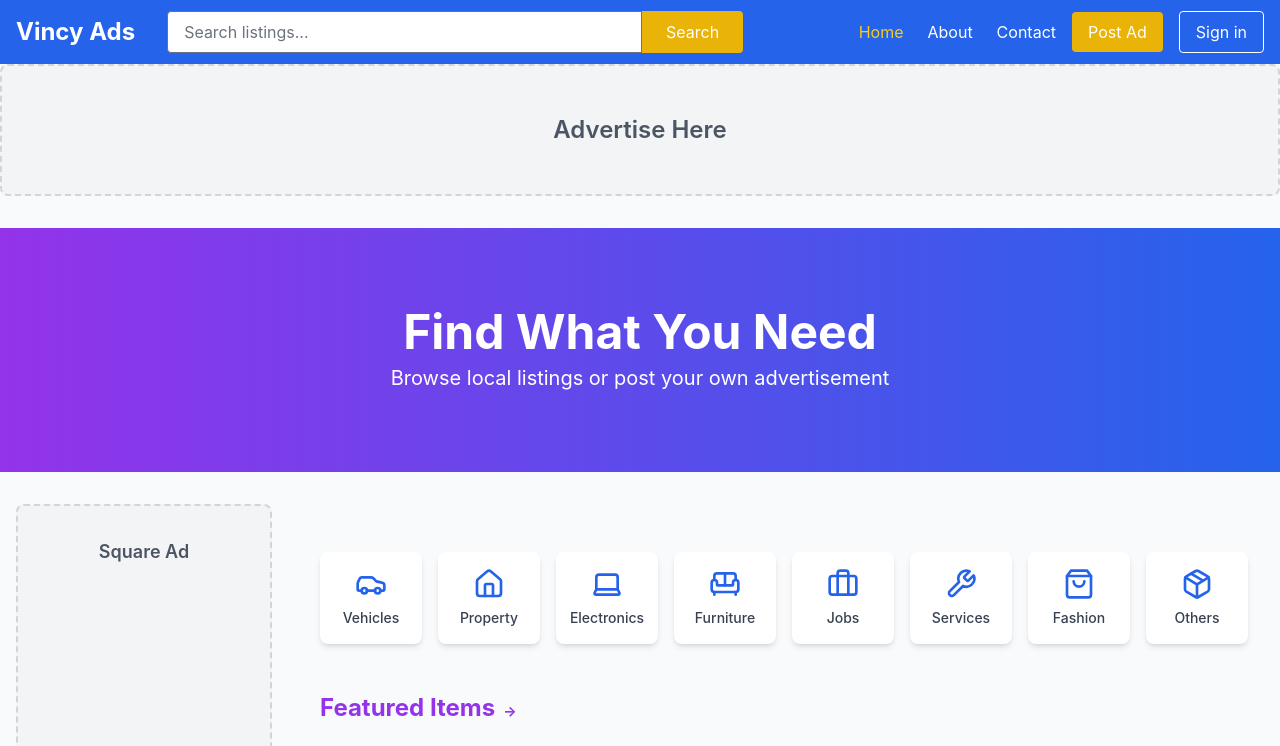
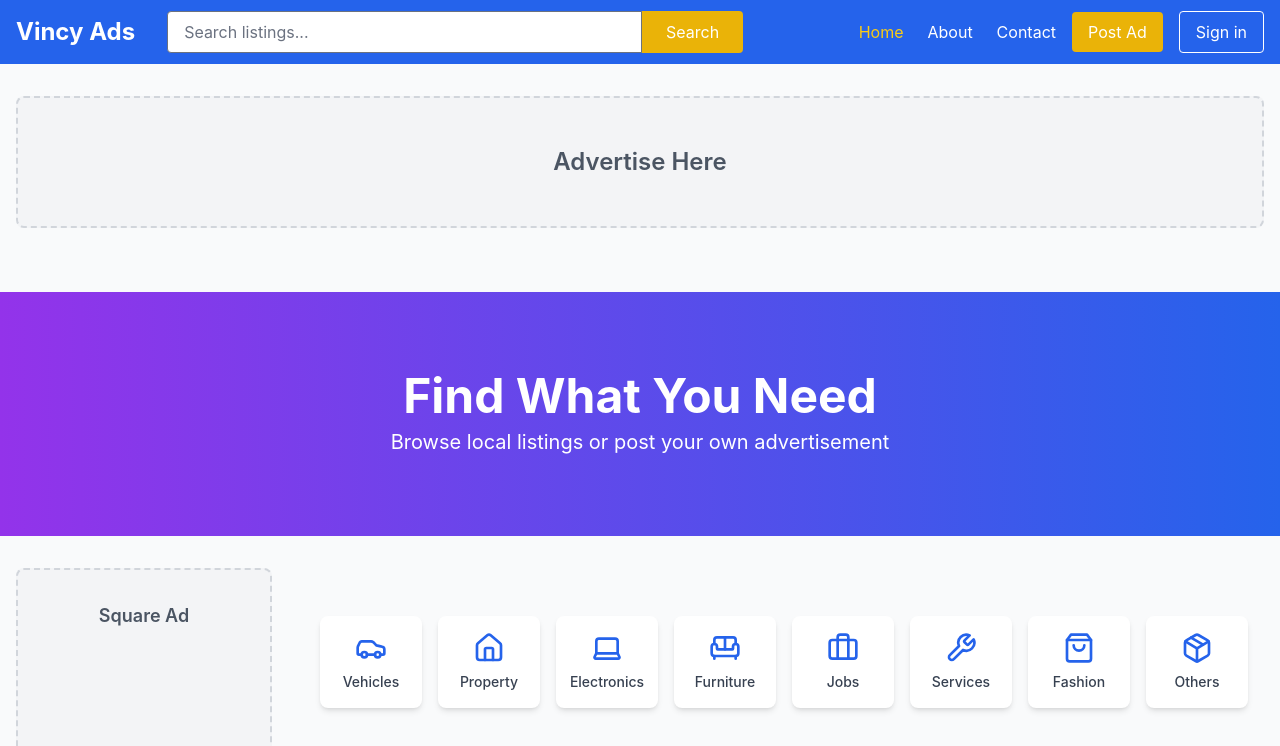
Before and after one commit to RagPrice/vincy-ads, a React (Vite) app: page / in a window 1280 px wide. Shown: the top 746 px of the page. Built offline with nearby package versions, Linux system fonts and the light colour scheme; grey boxes are pictures that could not be loaded.

Commit message:
Update home page ad banner size to match Hot Deals banner

```diff
--- a/src/pages/Home.tsx
+++ b/src/pages/Home.tsx
@@ -165,8 +165,10 @@ const Home: React.FC = () => {
     <div className="min-h-screen bg-gray-50">
       <div>
         {/* Top Advertisement Banner */}
-        <div className="w-full bg-gray-100 border-2 border-dashed border-gray-300 rounded-lg p-12 mb-8 text-center">
-          <h2 className="text-2xl text-gray-600 font-semibold">Advertise Here</h2>
+        <div className="container mx-auto px-4 py-8">
+          <div className="w-full bg-gray-100 border-2 border-dashed border-gray-300 rounded-lg p-12 mb-8 text-center">
+            <h2 className="text-2xl text-gray-600 font-semibold">Advertise Here</h2>
+          </div>
         </div>
 
         {/* Hero Section */}
```
